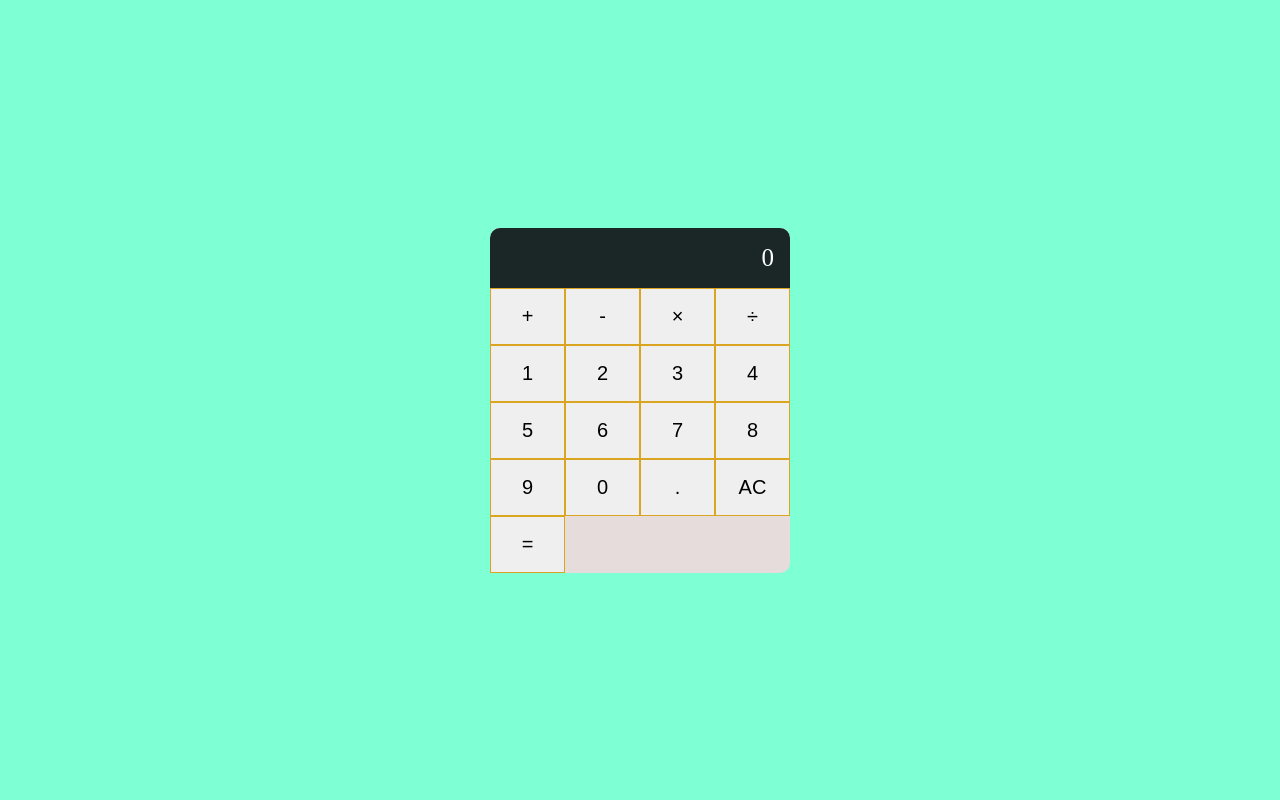
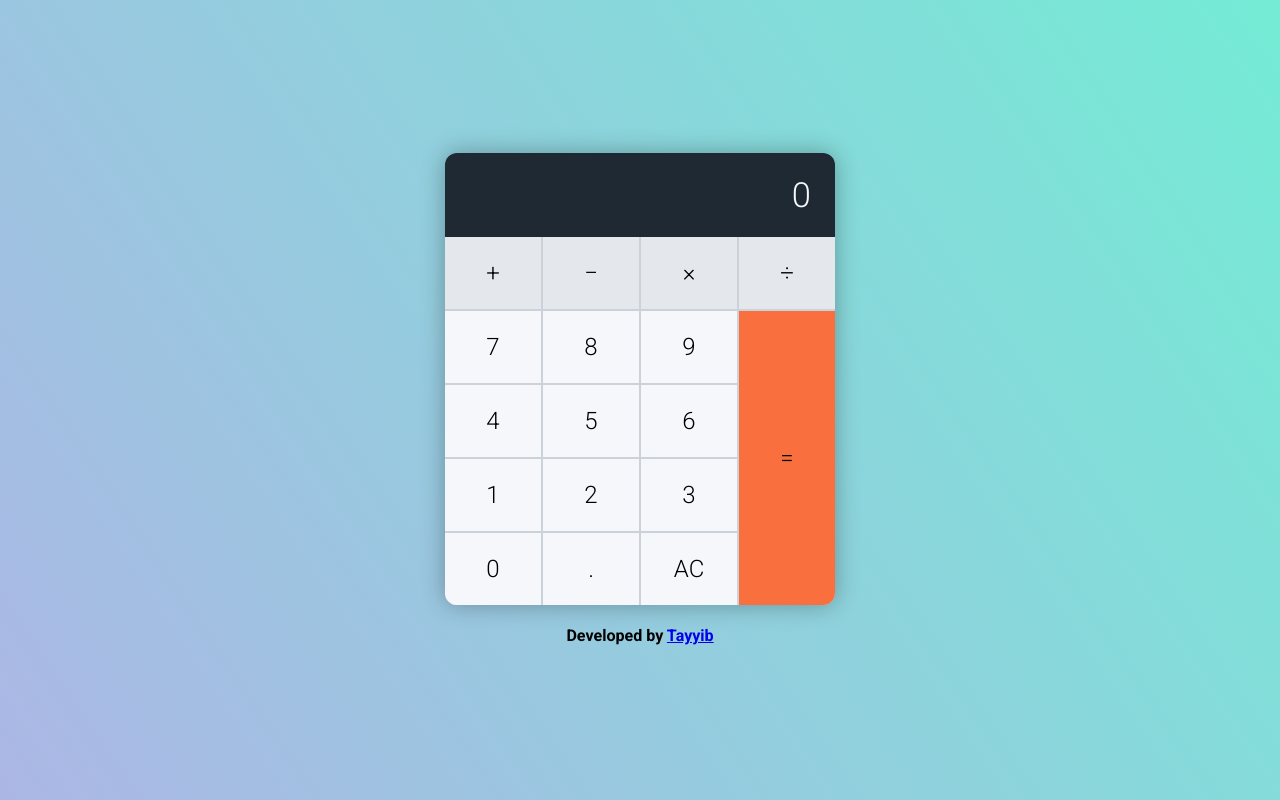
Before and after one commit to tayyibGbondo/Easy-calculator, a plain HTML site: page index.html in a window 1280 px wide. Drawn offline with Linux system fonts and the light colour scheme.

Commit message:
complete ptoject for the Eazi Calculator

```diff
--- a/index.css
+++ b/index.css
@@ -1,51 +1,217 @@
-*{
-  margin: 0;
-  padding: 0;
+/**
+ * base styles and typography
+ * ---------------
+ */
+ :root {
+  --orange-050: #ffe8d9;
+  --orange-100: #ffd0b5;
+  --orange-200: #ffb088;
+  --orange-300: #ff9466;
+  --orange-400: #f9703e;
+  --orange-500: #f35627;
+  --orange-600: #de3a11;
+  --orange-700: #c52707;
+  --orange-800: #ad1d07;
+  --orange-900: #841003;
+
+  --grey-050: #f5f7fa;
+  --grey-100: #e4e7eb;
+  --grey-200: #cbd2d9;
+  --grey-300: #9aa5b1;
+  --grey-400: #7b8794;
+  --grey-500: #616e7c;
+  --grey-600: #52606d;
+  --grey-700: #3e4c59;
+  --grey-800: #323f4b;
+  --grey-900: #1f2933;
 }
 
-body{
-  background-color: aquamarine;
+/*******************
+ Base styles
+ *******************/
+html {
+  font-size: 150%;
+  font-weight: 300;
+  font-family: "Roboto", Helvetica, Arial, sans-serif;
+  line-height: 1.4;
+}
+
+body {
   display: flex;
-  flex-direction: column;
-  height: 100vh;
+  background-image: linear-gradient(236deg, #74ebd5, #acb6e5);
   justify-content: center;
   align-items: center;
+  height: 100vh;
 }
 
-.calculator{
-  background-color: rgb(230, 220, 220);
-  max-width: 300px;
-  width: 100%;
-  border-radius: 10px 10px 10px 0;
+/*******************
+ Calculator
+ *******************/
+.calculator {
+  position: relative;
+  box-shadow: 0 0 25px 0 rgba(0, 0, 0, 0.3);
+}
+
+.calculator::before {
+  content: "";
+  position: absolute;
+  z-index: -1;
+  top: 0;
+  left: 0;
+  right: 0;
+  bottom: 0;
+  opacity: 0;
+  transition: opacity 0.15s ease-out;
+  box-shadow: 0 0 0 12px var(--grey-400), 0 0 30px 0 rgba(0, 0, 0, 0.3);
+}
+
+/* Uncomment this part to highlight the calculator */
+/*
+.calculator:focus,
+.calculator:focus-within {
+  outline: transparent;
+}
+
+.calculator:focus::before,
+.calculator:focus-within::before {
+  opacity: 1;
+} */
+
+/* Display */
+.calculator__display {
+  width: 16.25rem;
+  padding: 0.75rem 1rem;
+  background-color: var(--grey-900);
+  color: var(--grey-050);
+  font-size: calc(1rem * 1.2 * 1.2);
+  text-align: right;
   overflow: hidden;
 }
 
-.calculator_display{
-  background-color: rgb(27, 38, 38);
-  padding: 1rem;
-  color: white;
-  font-size: 25px;
-  display: flex;
-  flex-direction: column;
-  justify-content: flex-start;
-  align-items: flex-end;
+/* Keys */
+.calculator__keys {
+  display: grid;
+  grid-gap: 2px;
+  grid-template-columns: repeat(4, auto);
+  background-color: var(--grey-200);
+  grid-template-areas:
+    ". . . ."
+    "seven eight nine equal"
+    "four five six equal"
+    "one two three equal"
+    "zero decimal clear equal";
 }
 
-.calculator_keys{
-  display: grid;
-  grid-template-columns: 1fr 1fr 1fr 1fr;
+.calculator__keys > button {
+  position: relative;
+  width: 4em;
+  min-height: 3em;
+  padding: 0;
+  border: 0;
+  background: var(--grey-050);
 }
 
-.calculator_keys button {
-  padding: 1rem;
-  border-radius: unset;
-  border: goldenrod 0.1px solid;
-  font-size: 20px;
-  cursor: pointer;
-  transition: 0.7s;
+/* .calculator__keys > button:hover, */
+.calculator__keys > button:focus,
+.calculator__keys > button:active {
+  z-index: 1;
+  background: var(--grey-100);
 }
 
-.calculator_keys button:hover,
-.calculator_keys button:active{
-  background-color: rgba(207, 195, 19, 0.2);
+[data-key="0"] {
+  grid-area: zero;
 }
+
+[data-key="1"] {
+  grid-area: one;
+}
+[data-key="2"] {
+  grid-area: two;
+}
+[data-key="3"] {
+  grid-area: three;
+}
+[data-key="4"] {
+  grid-area: four;
+}
+[data-key="5"] {
+  grid-area: five;
+}
+[data-key="6"] {
+  grid-area: six;
+}
+[data-key="7"] {
+  grid-area: seven;
+}
+[data-key="8"] {
+  grid-area: eight;
+}
+
+[data-key="9"] {
+  grid-area: nine;
+}
+
+[data-key="decimal"] {
+  grid-area: decimal;
+}
+
+[data-key="clear"] {
+  grid-area: clear;
+}
+
+.calculator__keys > [data-key="equal"] {
+  grid-area: equal;
+  background-color: var(--orange-400);
+}
+
+.calculator__keys > [data-key="equal"]:hover,
+.calculator__keys > [data-key="equal"]:focus {
+  grid-area: equal;
+  background-color: var(--orange-500);
+}
+
+.calculator__keys > [data-button-type="operator"].is-pressed {
+  background: var(--grey-100);
+}
+
+.calculator__keys > [data-button-type="operator"] {
+  background-color: var(--grey-100);
+}
+
+.calculator__keys > [data-button-type="operator"].is-pressed,
+.calculator__keys > [data-button-type="operator"]:hover,
+.calculator__keys > [data-button-type="operator"]:focus {
+  background-color: var(--grey-200);
+}
+
+/* Round calculator */
+.calculator,
+.calculator::before {
+  border-top-right-radius: 0.5rem;
+  border-top-left-radius: 0.5rem;
+  border-bottom-right-radius: 0.5rem;
+  border-bottom-left-radius: 0.5rem;
+}
+
+.calculator__display {
+  border-top-right-radius: inherit;
+  border-top-left-radius: inherit;
+}
+
+.calculator__keys {
+  border-bottom-right-radius: inherit;
+  border-bottom-left-radius: inherit;
+}
+
+[data-key="equal"] {
+  border-bottom-right-radius: inherit;
+}
+
+[data-key="0"] {
+  border-bottom-left-radius: inherit;
+}
+
+.developer{
+  text-align: center;
+  margin-top: 20px;
+}
--- a/index.html
+++ b/index.html
@@ -3,32 +3,50 @@
   <head>
     <meta charset="UTF-8" />
     <meta http-equiv="X-UA-Compatible" content="IE=edge" />
-    <meta name="viewport" content="width=device-width, initial-scale=1.0" />
-    <link rel="stylesheet" href="./index.css" />
-    <title>Easy Calculator</title>
+    <meta name="viewport" content="width=device-width, initial-scale=1" />
+
+    <title>Calculator</title>
+
+    <link
+      href="https://fonts.googleapis.com/css?family=Roboto:300,400,700"
+      rel="stylesheet"
+    />
+    <link href="./index.css" rel="stylesheet" />
+    <link rel="stylesheet" href="./reset.css" />
   </head>
+
   <body>
-    <div class="calculator">
-      <div class="calculator_display">0</div>
-      <div class="calculator_keys">
-        <button>+</button>
-        <button>-</button>
-        <button>&times;</button>
-        <button>÷</button>
-        <button>1</button>
-        <button>2</button>
-        <button>3</button>
-        <button>4</button>
-        <button>5</button>
-        <button>6</button>
-        <button>7</button>
-        <button>8</button>
-        <button>9</button>
-        <button>0</button>
-        <button>.</button>
-        <button>AC</button>
-        <button>=</button>
+    <div class="container">
+      <div class="calculator">
+        <div class="calculator__display">0</div>
+
+        <div class="calculator__keys">
+          <button data-key="plus" data-button-type="operator">+</button>
+          <button data-key="minus" data-button-type="operator">&minus;</button>
+          <button data-key="times" data-button-type="operator">&times;</button>
+          <button data-key="divide" data-button-type="operator">÷</button>
+          <button data-key="1" data-button-type="number">1</button>
+          <button data-key="2" data-button-type="number">2</button>
+          <button data-key="3" data-button-type="number">3</button>
+          <button data-key="4" data-button-type="number">4</button>
+          <button data-key="5" data-button-type="number">5</button>
+          <button data-key="6" data-button-type="number">6</button>
+          <button data-key="7" data-button-type="number">7</button>
+          <button data-key="8" data-button-type="number">8</button>
+          <button data-key="9" data-button-type="number">9</button>
+          <button data-key="0" data-button-type="number">0</button>
+          <button data-key="decimal" data-button-type="decimal">.</button>
+          <button data-key="clear" data-button-type="clear">AC</button>
+          <button data-key="equal" data-button-type="equal">=</button>
+        </div>
       </div>
+
+      <h6 class="developer">
+        Developed by
+        <a href="https://github.com/tayyibGbondo" target="_blank">Tayyib</a>
+      </h6>
     </div>
+
+    <script src="./indes.js"></script>
   </body>
 </html>
--- /dev/null
+++ b/reset.css
@@ -0,0 +1,122 @@
+/*******************
+ Box Sizing
+ *******************/
+html {
+  box-sizing: border-box;
+}
+
+*,
+*::before,
+*::after {
+  box-sizing: inherit;
+}
+
+/****************************
+ Generic Margins and Paddings
+ ****************************/
+body,
+h1,
+h2,
+h3,
+h4,
+h5,
+h6,
+ul,
+ol,
+li,
+p,
+pre,
+blockquote,
+figure,
+hr {
+  margin: 0;
+  padding: 0;
+}
+
+/*******************
+ Lists
+ *******************/
+ul {
+  list-style: none;
+}
+
+/*******************
+ Forms and buttons
+ *******************/
+input,
+textarea,
+select,
+button {
+  color: inherit;
+  font: inherit;
+  letter-spacing: inherit;
+}
+
+/* I usually expand input and textarea to full-width */
+input[type="text"],
+textarea {
+  width: 100%;
+}
+
+/* More friendly border */
+input,
+textarea,
+button {
+  border: 1px solid gray;
+}
+
+/* Some defaults for one-liner buttons */
+button {
+  padding: 0.75em 1em;
+  border-radius: 0;
+  line-height: 1;
+  background-color: transparent;
+}
+
+button * {
+  pointer-events: none;
+}
+
+/***********************************
+ Easy responsive for media elements
+ ***********************************/
+img,
+svg,
+iframe,
+video,
+object,
+embed {
+  display: block;
+  max-width: 100%;
+}
+
+/*******************
+ Useful table styles
+ *******************/
+table {
+  table-layout: fixed;
+  width: 100%;
+}
+
+/*******************
+ The hidden attribute
+ *******************/
+[hidden] {
+  display: none !important;
+}
+
+/*******************
+ Noscript
+ *******************/
+noscript {
+  display: block;
+  margin-bottom: 1em;
+  margin-top: 1em;
+}
+
+/*******************
+ Focus
+ *******************/
+[tabindex="-1"] {
+  outline: none !important;
+}
```
Also changed, not shown: indes.js (added, +88 -0 lines), img/demo.png (added), 1 other file.
